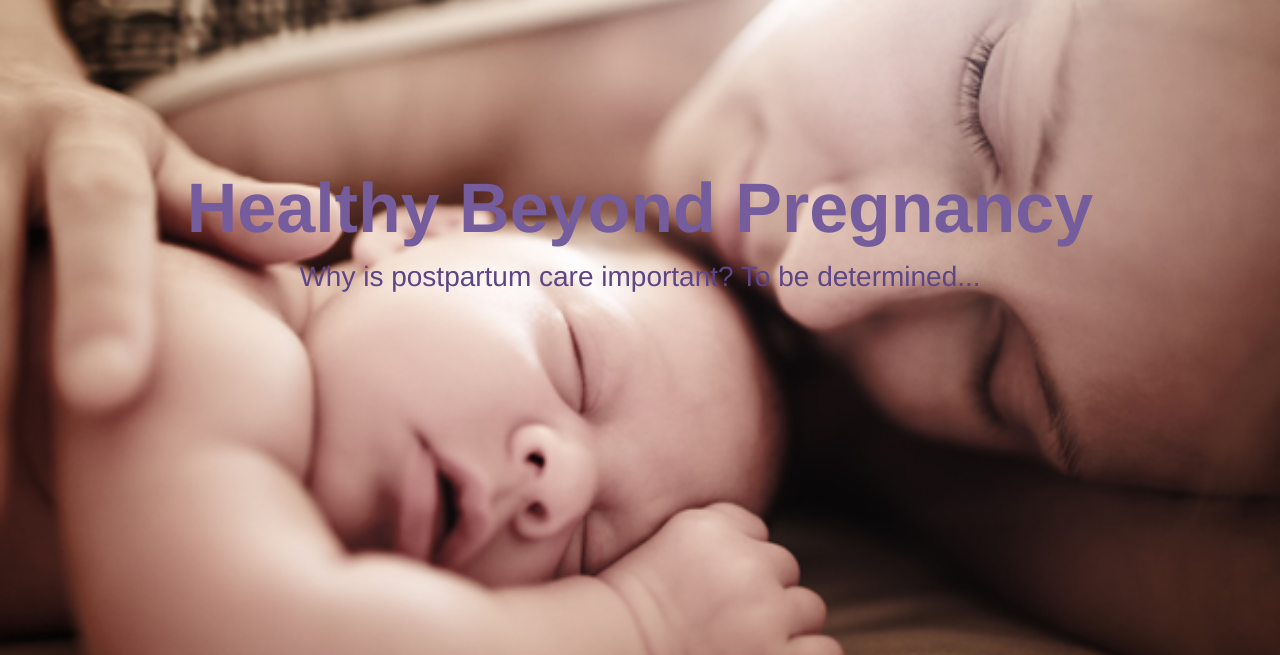
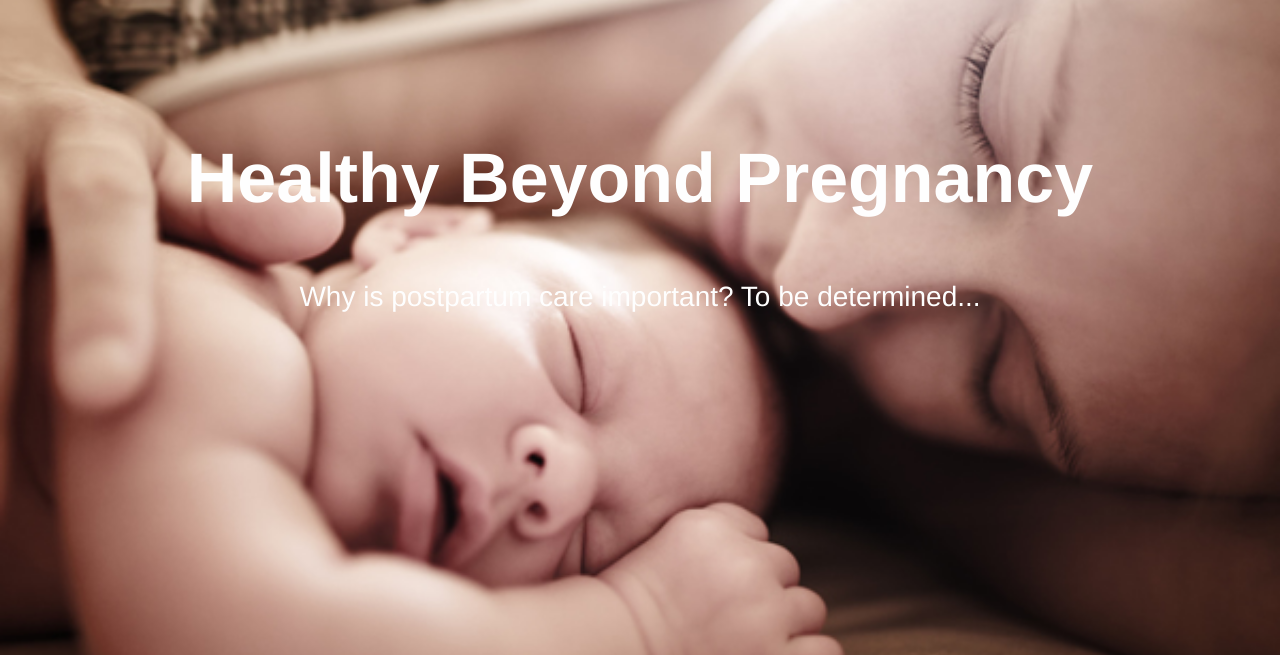
Before and after one commit to jantonso/hbp, a Django app: page / in a window 1280 px wide. Shown: the top 655 px of the page. Run offline with Django 3.2, Linux system fonts and the light colour scheme; some libraries are stand-ins or nearby versions.

Commit message:
updated homepage color

```diff
--- a/static/css/index.css
+++ b/static/css/index.css
@@ -31,20 +31,21 @@ header {
 
 header .header-content {
 	position: relative;
-	padding-top: 150px;
+	padding-top: 120px;
 	padding-bottom: 150px;
 }
 
 header .header-content h1 {
 	font-size: 5.0em;
 	font-weight: 600;
-	color: #745C9D;
+	color: #FEFEFE;
+	margin-bottom: 60px;
 }
 
 header .header-content p {
 	font-weight: 300;
 	font-size: 2.0em;
-	color: #5D4586;
+	color: #FEFEFE;
 }
 
 /* About section, describe the steps of HBP */
```
